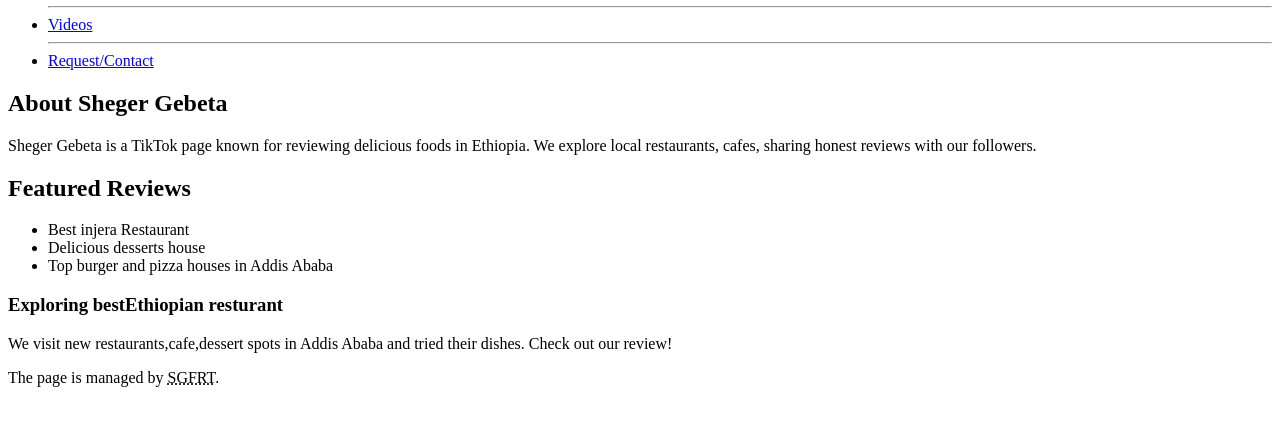
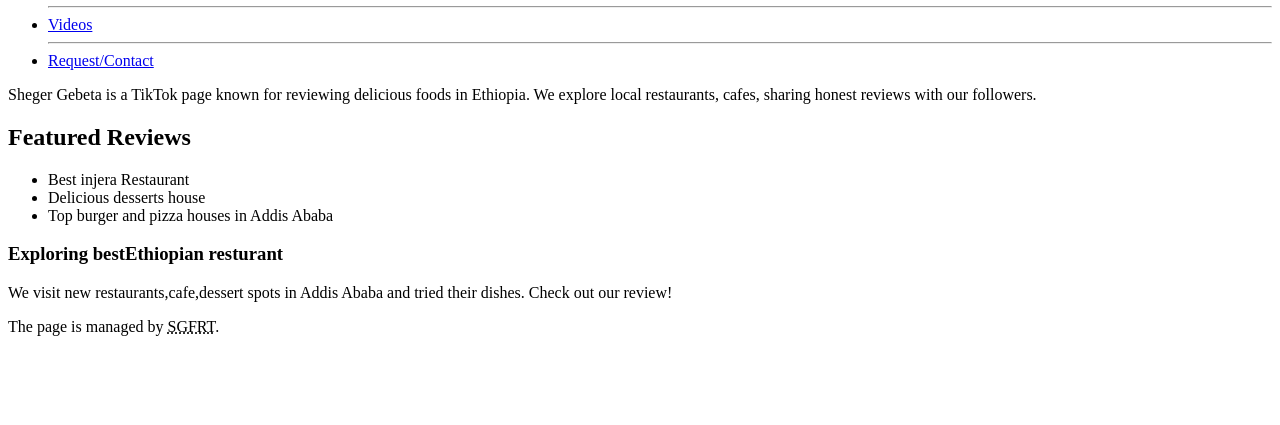
Before and after one commit to fenet1221-dotcom/ShegerGebetaWebsite, a plain HTML site: page index.html in a window 1280 px wide. Shown: the part 147-572 px from the top of the page. Drawn offline with Linux system fonts and the light colour scheme.

Commit message:
Update index.html

```diff
--- a/index.html
+++ b/index.html
@@ -22,7 +22,7 @@
     </header>
 
     <section id="about">
-        <h2>About Sheger Gebeta</h2>
+
         <p>Sheger Gebeta is a TikTok page known for reviewing delicious foods in Ethiopia. We explore local restaurants, cafes, sharing honest  reviews with our followers.</p>
     </section>
 
```
